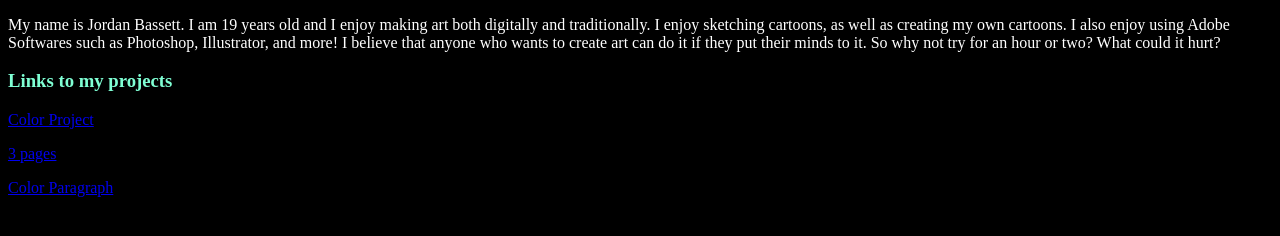
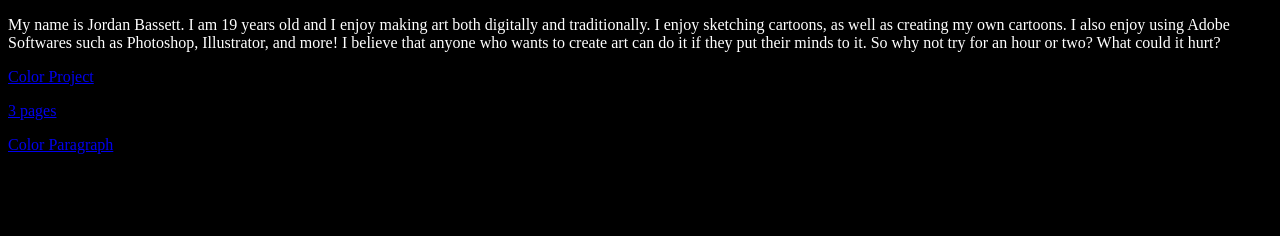
Before and after one commit to JDForever21/Rootspring2022Bassett, a plain HTML site: page index copy.html in a window 1280 px wide. Shown: the part 188-424 px from the top of the page. Drawn offline with Linux system fonts and the light colour scheme.

Commit message:
Update index copy.html

```diff
--- a/index copy.html
+++ b/index copy.html
@@ -9,7 +9,6 @@
         <h2 style="color:aquamarine; font-size: x-large;">All about me!</h2>
         <img src="189206228_4060543767299632_2457320670657155429_n.jpg">
         <p style="color: white;">My name is Jordan Bassett. I am 19 years old and I enjoy making art both digitally and traditionally. I enjoy sketching cartoons, as well as creating my own cartoons. I also enjoy using Adobe Softwares such as Photoshop, Illustrator, and more! I believe that anyone who wants to create art can do it if they put their minds to it. So why not try for an hour or two? What could it hurt? </p>
-        <h3 style="color: aquamarine;">Links to my projects</h3>
        <a href="file:///Volumes/JD%20Flash/Rootspring2022Bassett/Colorassignment/Index%20and%20color%20assignment/colorproject.html">Color Project</a>
         <P>
         <a href="file:///Volumes/JD%20Flash/Rootspring2022Bassett/BassettJ_art2602_3pages/BassettJ_art2602_3pagessafaribrowser/htmldisney1safari.html">3 pages</a>
```
